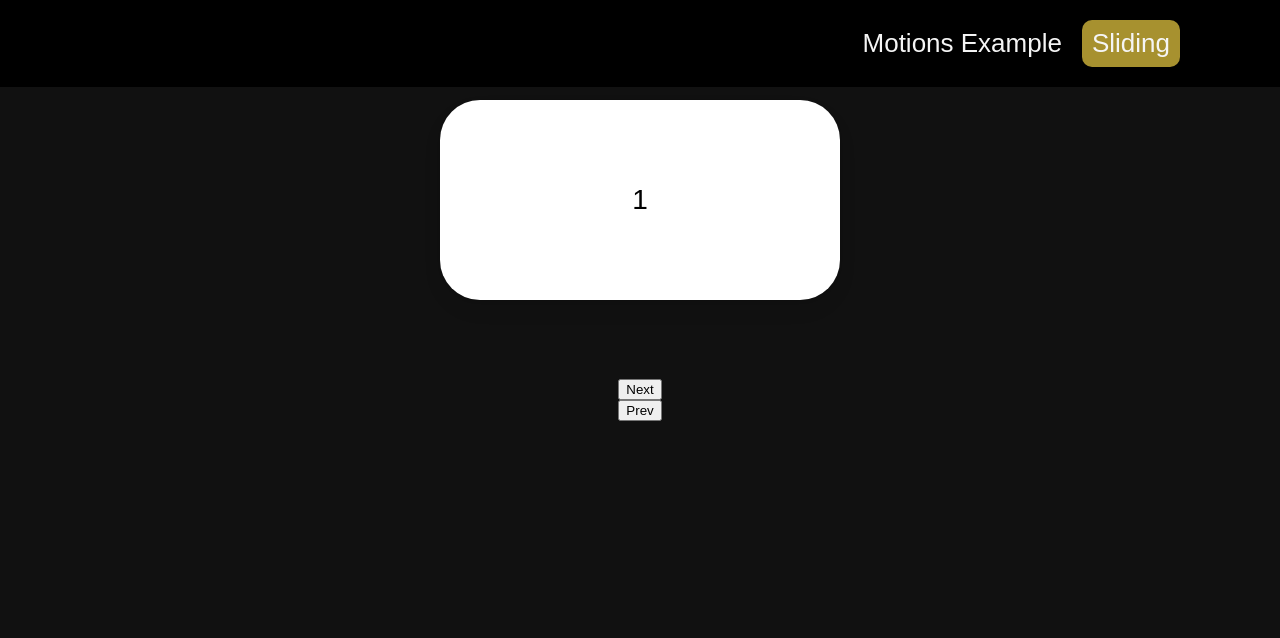
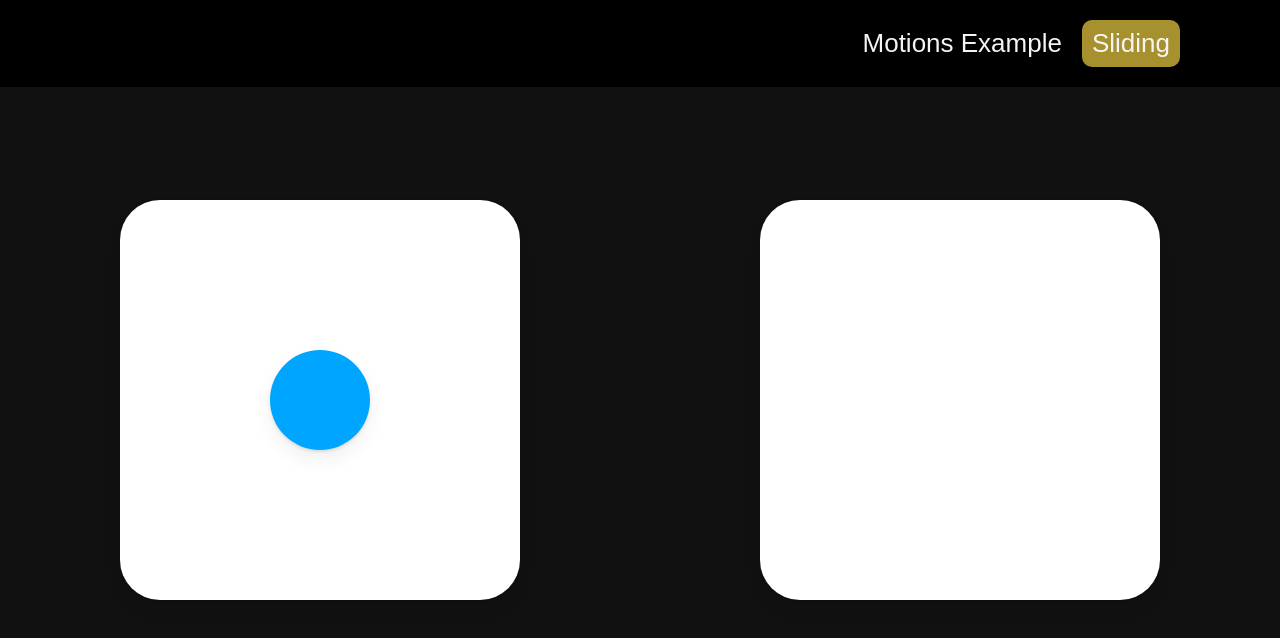
Before and after one commit to yerinirey/learn-framer-motion, a React (Create React App) app: page /2 in a window 1280 px wide. Shown: the top 638 px of the page. Built offline with nearby package versions, Linux system fonts and the light colour scheme.

Commit message:
8.14 You Need to Watch This

```diff
--- a/src/routes/second.tsx
+++ b/src/routes/second.tsx
@@ -5,74 +5,44 @@
   height: 100vh;
   width: 100vw;
   display: flex;
-  flex-direction: column;
-  justify-content: center;
+  /* flex-direction: column; */
+  justify-content: space-around;
   align-items: center;
 `;
 const Box = styled(motion.div)`
   width: 400px;
-  height: 200px;
+  height: 400px;
   background-color: rgba(255, 255, 255, 1);
   border-radius: 40px;
-  position: absolute;
-  top: 100px;
   display: flex;
   justify-content: center;
   align-items: center;
-  font-size: 28px;
+
   box-shadow: 0 2px 3px rgba(0, 0, 0, 0.1), 0 10px 20px rgba(0, 0, 0, 0.06);
 `;
+const Circle = styled(motion.div)`
+  background-color: #00a5ff;
+  height: 100px;
+  width: 100px;
+  border-radius: 50px;
+  box-shadow: 0 2px 3px rgba(0, 0, 0, 0.1), 0 10px 20px rgba(0, 0, 0, 0.06);
+`;
+export default function Second() {
+  const [clicked, setClicked] = useState(false);
+  const toggleClicked = () => setClicked((prev) => !prev);
 
-const box = {
-  entry: (back: boolean) => ({
-    x: back ? -500 : 500,
-    opacity: 0,
-    scale: 0,
-  }),
-  center: {
-    x: 0,
-    opacity: 1,
-    scale: 1,
-    transition: {
-      duration: 1,
-    },
-  },
-  exit: (back: boolean) => ({
-    x: back ? 500 : -500,
-    opacity: 0,
-    scale: 0,
-    transition: { duration: 1 },
-  }),
-};
-
-export default function Second() {
-  const [visible, setVisible] = useState(1);
-  const [back, setBack] = useState(false);
-  const nextPlz = async () => {
-    await setBack(false);
-    setVisible((p) => (p === 10 ? 10 : p + 1));
-  };
-  const prevPlz = async () => {
-    await setBack(true);
-    setVisible((p) => (p === 1 ? 1 : p - 1));
-  };
-  console.log(visible);
   return (
-    <Wrapper>
-      <AnimatePresence custom={back}>
-        <Box
-          custom={back}
-          variants={box}
-          initial="entry"
-          animate="center"
-          exit="exit"
-          key={visible}
-        >
-          {visible}
-        </Box>
-      </AnimatePresence>
-      <button onClick={nextPlz}>Next</button>
-      <button onClick={prevPlz}>Prev</button>
+    <Wrapper onClick={toggleClicked}>
+      <Box>
+        {!clicked ? (
+          <Circle layoutId="circle" style={{ borderRadius: 50 }} />
+        ) : null}
+      </Box>
+      <Box>
+        {clicked ? (
+          <Circle layoutId="circle" style={{ borderRadius: 0 }} />
+        ) : null}
+      </Box>
     </Wrapper>
   );
 }
```
